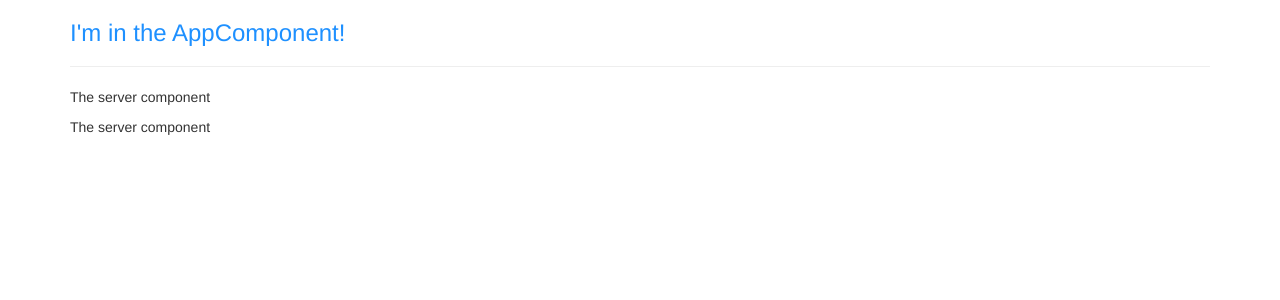
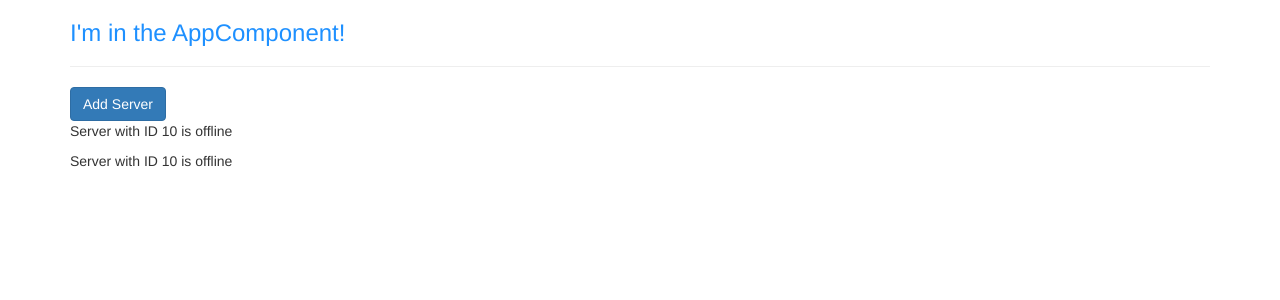
Before and after one commit to robyy/recipes-app, an Angular app: page / in a window 1280 px wide. Shown: the top 300 px of the page. Built offline with nearby package versions, Linux system fonts and the light colour scheme.

Commit message:
data binding: string interpolation, html property biding.

```diff
--- a/src/app/server/server.component.html
+++ b/src/app/server/server.component.html
@@ -1 +1 @@
-<p>The server component</p>
+<p>{{ 'Server' }} with ID {{ serverId }} is {{ getServerStatus() }}</p>
--- a/src/app/server/server.component.ts
+++ b/src/app/server/server.component.ts
@@ -6,5 +6,10 @@
   templateUrl: './server.component.html'
 })
 export class ServerComponent {
+  serverId: number = 10;
+  serverStatus: string = 'offline';
 
+  getServerStatus(): string {
+    return this.serverStatus;
+  }
 }
--- a/src/app/servers/servers.component.html
+++ b/src/app/servers/servers.component.html
@@ -1,2 +1,3 @@
+<button class="btn btn-primary" [disabled]="!allowNewServer">Add Server</button>
 <app-server></app-server>
 <app-server></app-server>
--- a/src/app/servers/servers.component.ts
+++ b/src/app/servers/servers.component.ts
@@ -1,18 +1,23 @@
-import { Component, OnInit } from '@angular/core';
+import {Component, OnInit} from '@angular/core';
 
 @Component({
   // selector: '[app-servers]', // just like css attribute selector
   // selector: '.app-servers', // notice that id selector not supported, other pseudo selectors like a:hover also don't work
   selector: 'app-servers',
-  template: `
-    <app-server></app-server>
-    <app-server></app-server>
-  `,
+  // template: `
+  //   <app-server></app-server>
+  //   <app-server></app-server>`,
+  templateUrl: './servers.component.html',
   styleUrls: ['./servers.component.css']
 })
 export class ServersComponent implements OnInit {
+  allowNewServer: boolean = false;
 
-  constructor() { }
+  constructor() {
+    setTimeout(() => {
+      this.allowNewServer = true;
+    }, 2000);
+  }
 
   ngOnInit() {
   }
```
